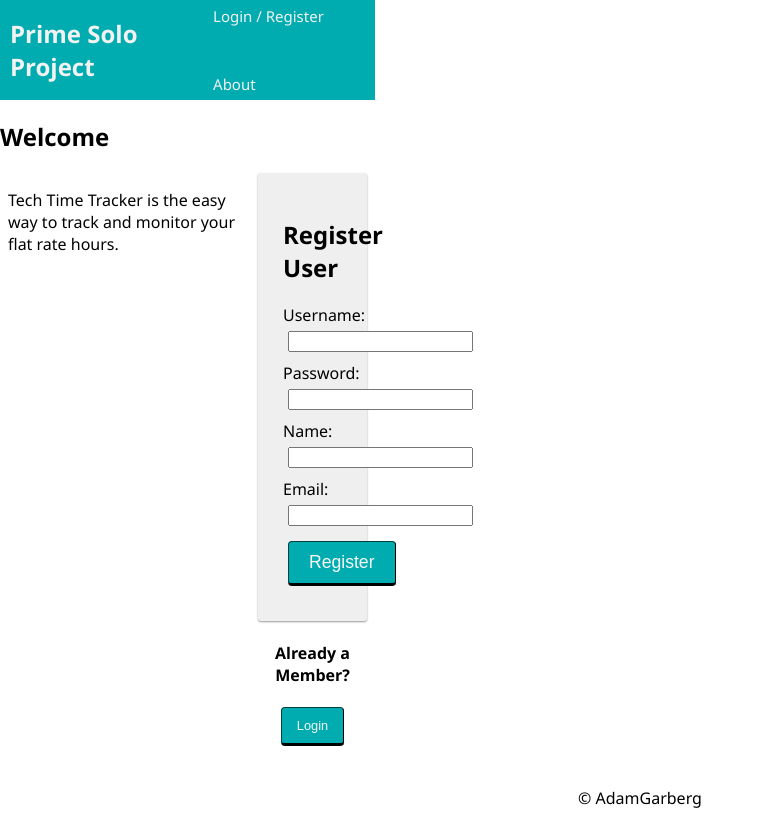
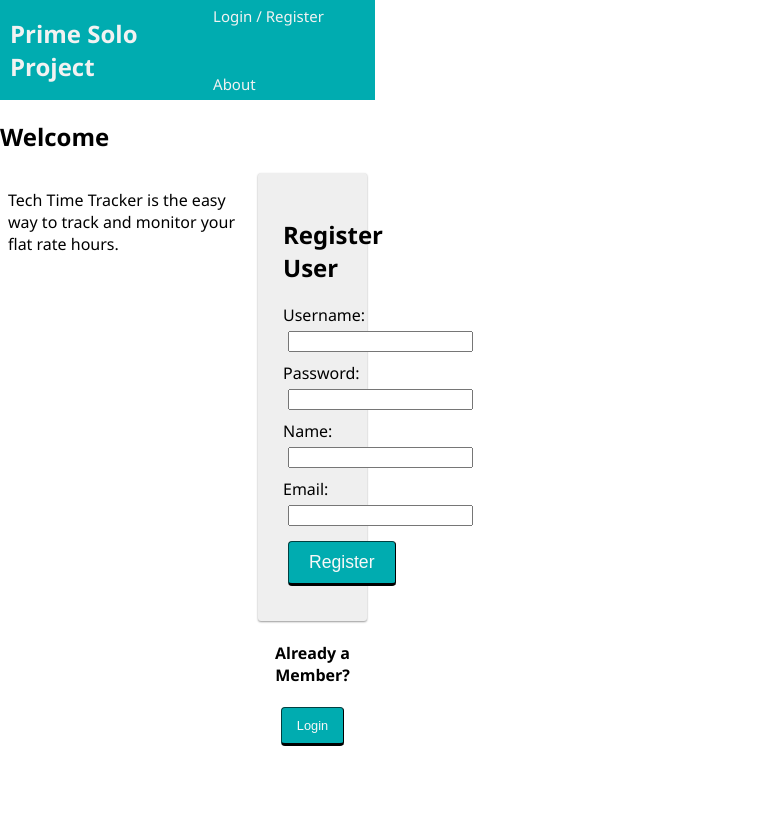
Before and after one commit to agarberg/solo-project, a React (Create React App) app: page /#/home in a window 1280 px wide. Shown: the whole page, without its empty margins (0-764 px from the left). After the commit the page ends 800 px from the top, so only its background shows below. Built offline with nearby package versions, Linux system fonts and the light colour scheme; no server answers.

Commit message:
removed footer

```diff
--- a/src/components/App/App.jsx
+++ b/src/components/App/App.jsx
@@ -115,7 +115,7 @@ function App() {
             <h1>404</h1>
           </Route>
         </Switch>
-        <Footer />
+        {/* <Footer /> */}
       </div>
     </Router>
   );
--- a/src/components/Footer/Footer.jsx
+++ b/src/components/Footer/Footer.jsx
@@ -7,7 +7,7 @@ import './Footer.css';
 // or even care what the redux state is, so it doesn't need 'connect()'
 
 function Footer() {
-  return <footer>&copy; AdamGarberg</footer>;
+  // return <footer>&copy; AdamGarberg</footer>;
 }
 
 export default Footer;
```
